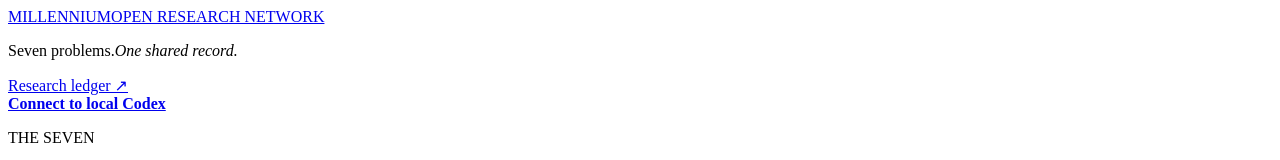
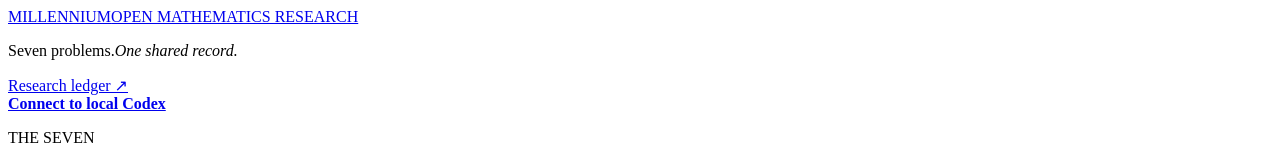
Before and after one commit to LittleSeattlers/Millennium-UI, a React (Vite) app: page / in a window 1280 px wide. Shown: the top 160 px of the page. Built offline with nearby package versions, Linux system fonts and the light colour scheme.

Commit message:
Refine mathematics research header

```diff
--- a/index.html
+++ b/index.html
@@ -5,13 +5,13 @@
     <meta name="viewport" content="width=device-width, initial-scale=1.0" />
     <meta http-equiv="Content-Security-Policy" content="default-src 'self'; connect-src 'self' http://127.0.0.1:4318; img-src 'self' data:; script-src 'self'; style-src 'self'; object-src 'none'; base-uri 'self'; form-action 'none'; worker-src 'none'" />
     <meta name="theme-color" content="#102b46" />
-    <meta name="description" content="A privacy-preserving public ledger for distributed research on the Millennium Prize Problems." />
-    <meta property="og:title" content="Millennium — Open Research Network" />
+    <meta name="description" content="A privacy-preserving public ledger for distributed open mathematics research on the Millennium Prize Problems." />
+    <meta property="og:title" content="Millennium — Open Mathematics Research" />
     <meta property="og:description" content="Seven problems. One shared, reviewable research record." />
     <meta property="og:type" content="website" />
     <meta property="og:url" content="https://littleseattlers.github.io/Millennium-UI/" />
     <meta property="og:image" content="https://littleseattlers.github.io/Millennium-UI/og.png" />
-    <title>Millennium — Open Research Network</title>
+    <title>Millennium — Open Mathematics Research</title>
   </head>
   <body>
     <div id="root"></div>
--- a/src/App.tsx
+++ b/src/App.tsx
@@ -217,7 +217,7 @@ export default function App() {
     <div className="app-shell" id="top">
       <header className="topbar">
         <div className="topbar-inner">
-          <a className="brand" href="#top" aria-label="Millennium home">
+          <a className="brand" href="#top" aria-label="Millennium — Open Mathematics Research home">
             <span className="brand-lockup">
               <span className="brand-wordmark">
                 <span className="brand-name">MILLENNIUM</span>
@@ -225,7 +225,7 @@ export default function App() {
                   {problems.map((problem) => <Gem key={problem.id} kind={problem.gem} />)}
                 </span>
               </span>
-              <span className="brand-subtitle">OPEN RESEARCH NETWORK</span>
+              <span className="brand-subtitle">OPEN MATHEMATICS RESEARCH</span>
             </span>
           </a>
           <div className="topbar-tools">
--- a/src/styles.css
+++ b/src/styles.css
@@ -59,7 +59,7 @@ h1, h2, h3 { font-family: var(--serif); font-weight: 700; letter-spacing: -.026e
 .brand-gems .problem-gem { width: 11px; height: 11px; filter: drop-shadow(0 1px 1px rgba(14, 31, 48, .2)); }
 .brand-gems .problem-gem::before { inset: 1px; }
 .brand-gems .problem-gem::after { inset: 3px; }
-.brand-subtitle { display: block; color: #77818a; font-size: 9px; letter-spacing: .16em; line-height: 1.1; }
+.brand-subtitle { display: block; color: #77818a; font-size: 9px; letter-spacing: .13em; line-height: 1.1; white-space: nowrap; }
 .topbar-tools { display: flex; align-items: center; gap: clamp(18px, 2.4vw, 38px); min-width: 0; margin-left: auto; }
 .header-thesis-group { display: grid; justify-items: end; gap: 7px; }
 .header-thesis { margin: 0; text-align: right; font: 700 18px/1.05 var(--serif); letter-spacing: -.012em; }
@@ -343,14 +343,17 @@ footer a { justify-self: end; text-decoration: none; }
 }
 
 @media (max-width: 760px) {
-  .topbar { height: 79px; }
+  .topbar { height: 88px; }
   .topbar-inner { padding: 0 10px; }
-  .topbar-tools { gap: 0; }
+  .topbar-tools { display: grid; justify-items: end; gap: 5px; }
+  .header-thesis-group { display: grid; grid-row: 2; gap: 0; }
+  .header-thesis { display: none; }
+  .research-ledger-link { font-size: 6px; }
   .brand-wordmark { font-size: 13px; }
   .brand-gems { margin: 5px 0 4px; }
   .brand-gems .problem-gem { width: 10px; height: 10px; }
   .brand-subtitle { font-size: 7px; }
-  .header-codex-slot { min-width: 0; }
+  .header-codex-slot { grid-row: 1; min-width: 0; }
   .header-connect-action { min-height: 40px; padding: 0 10px; }
   .header-connect-action b { font-size: 9px; }
   .header-codex-summary { grid-template-columns: 23px repeat(2, minmax(64px, 1fr)) 10px; width: 186px; min-height: 44px; }
@@ -401,8 +404,8 @@ footer a { justify-self: end; text-decoration: none; }
 }
 
 @media (max-width: 480px) {
-  .brand-subtitle { display: none; }
-  .brand-gems { margin-bottom: 0; }
+  .brand-subtitle { font-size: 6px; letter-spacing: .1em; }
+  .brand-gems { margin-bottom: 3px; }
   .header-connect-action { gap: 7px; padding: 0 9px; }
   .header-codex-summary { grid-template-columns: 18px repeat(2, minmax(56px, 1fr)); width: 150px; }
   .header-codex-arrow { display: none; }
```
